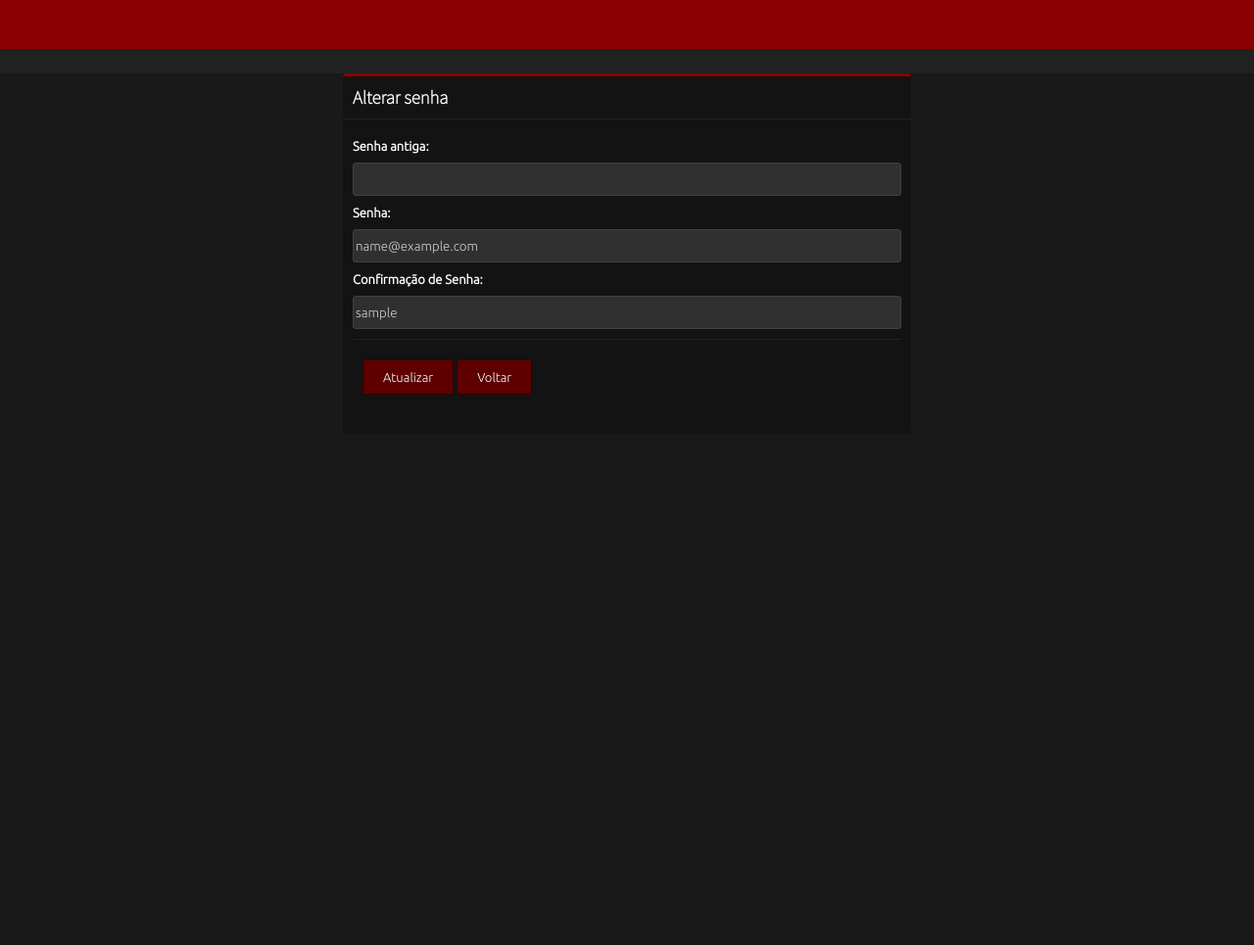
After one commit to fantunesdev/myfinance, a Django app: page /usuarios/perfil/ in a window 1280 px wide. The commit adds this page. Shown: the whole page at 98% size. Run offline with Django 4.2, Linux system fonts and the light colour scheme; the visitor is signed in with stand-in values (Sample User, id 1); parts of the project's set-up code (start-up, migrations or seed data) failed here and were passed over.

Commit message:
Método para editar perfil do usuário e alterar a senha.

```diff
--- /dev/null
+++ b/login/forms/perfil_form.py
@@ -0,0 +1,13 @@
+from django.contrib.auth.forms import UserChangeForm
+from ..models import Usuario
+from django import forms
+
+
+class PerfilForm(UserChangeForm):
+    nome = forms.CharField(label='nome', widget=forms.TextInput(attrs={'class': 'form-control'}))
+    email = forms.CharField(label='email', widget=forms.EmailInput(attrs={'class': 'form-control'}))
+    username = forms.CharField(label='username', widget=forms.TextInput(attrs={'class': 'form-control'}))
+
+    class Meta:
+        model = Usuario
+        fields = ['nome', 'email', 'username']
--- /dev/null
+++ b/login/templates/login/perfil.html
@@ -0,0 +1,45 @@
+{% extends "login/index.html" %}
+{% load static %}
+{% load  i18n %}
+
+{% block title %}
+    Alterar Senha
+{% endblock title %}
+
+{% block content %}
+    <div class="box box-primary">
+        <div class="box-header with-border">
+            <h3 class="box-title">Alterar senha</h3>
+        </div>
+        <div class="box-body">
+            <form method="post">
+                {% csrf_token %}
+
+                <div class="form-group">
+                    {{ form_perfil.nome.errors }}
+                    <label>Senha antiga: </label>
+                    {{ form_perfil.nome }}
+                </div>
+
+                <div class="form-group">
+                    {{ form_perfil.email.errors }}
+                    <label>Senha: </label>
+                    {{ form_perfil.email }}
+                </div>
+
+                <div class="form-group">
+                    {{ form_perfil.username.errors }}
+                    <label>Confirmação de Senha: </label>
+                    {{ form_perfil.username }}
+                </div>
+
+        <div class="box-footer">
+            <div class="form-group">
+                <div class="form-group">
+                    <input type="submit" value="Atualizar" class="btn btn-primary">
+                    <a href="{% url 'logar_usuario' %}" class="btn btn-primary">Voltar</a>
+                </div>
+            </form>
+        </div>
+    </div>
+{% endblock content %}
--- a/login/urls.py
+++ b/login/urls.py
@@ -3,5 +3,7 @@ from .views import *
 
 urlpatterns = [
     path('cadastrar/', cadastrar_usuario, name='cadastrar_usuario'),
+    path('perfil/', editar_perfil, name='editar_perfil'),
+    path('alterar_senha/', alterar_senha, name='alterar_senha'),
     path('logado/', logado, name='logado')
 ]
--- a/login/views.py
+++ b/login/views.py
@@ -1,9 +1,11 @@
-from django.contrib.auth import authenticate, login, logout
+from django.contrib.auth import authenticate, login, logout, update_session_auth_hash
 from django.contrib.auth.decorators import login_required
+from django.contrib.auth.forms import PasswordChangeForm
 from django.shortcuts import render, redirect
-from .forms import usuario_form, login_form
+from .forms import usuario_form, login_form, perfil_form, senha_form
 from .entidades.usuario import Usuario
 from .services import usuario_service
+
 
 # Create your views here.
 
@@ -27,8 +29,34 @@ def cadastrar_usuario(request):
     return render(request, 'login/cadastro.html', {'form_usuario': form_usuario})
 
 
+@login_required
+def alterar_senha(request):
+    if request.method == 'POST':
+        form_senha = senha_form.PasswordChangeCustomForm(request.user, request.POST)
+        if form_senha.is_valid():
+            user = form_senha.save()
+            update_session_auth_hash(request, user)
+            return redirect('logado')
+    else:
+        form_senha = PasswordChangeForm(request.user)
+    return render(request, 'login/alterar_senha.html', {'form_senha': form_senha})
+
+
+@login_required
+def editar_perfil(request):
+    if request.method == 'POST':
+        form_perfil = perfil_form.PerfilForm(request.POST, instance=request.user)
+        if form_perfil.is_valid():
+            form_perfil.save()
+            return redirect('logado')
+    else:
+        print('é GET')
+        form_perfil = perfil_form.PerfilForm(instance=request.user)
+    return render(request, 'login/perfil.html', {'form_perfil': form_perfil})
+
+
 def logar_usuario(request):
-    if request.method == "POST":
+    if request.method == 'POST':
         form_login = login_form.LoginForm(data=request.POST)
         if form_login.is_valid():
             username = form_login.cleaned_data["username"]
```
Also changed, not shown: login/forms/senha_form.py (added, +9 -0 lines), login/templates/login/alterar_senha.html (added, +45 -0 lines), login/templates/login/teste.html (+11 -2 lines).
